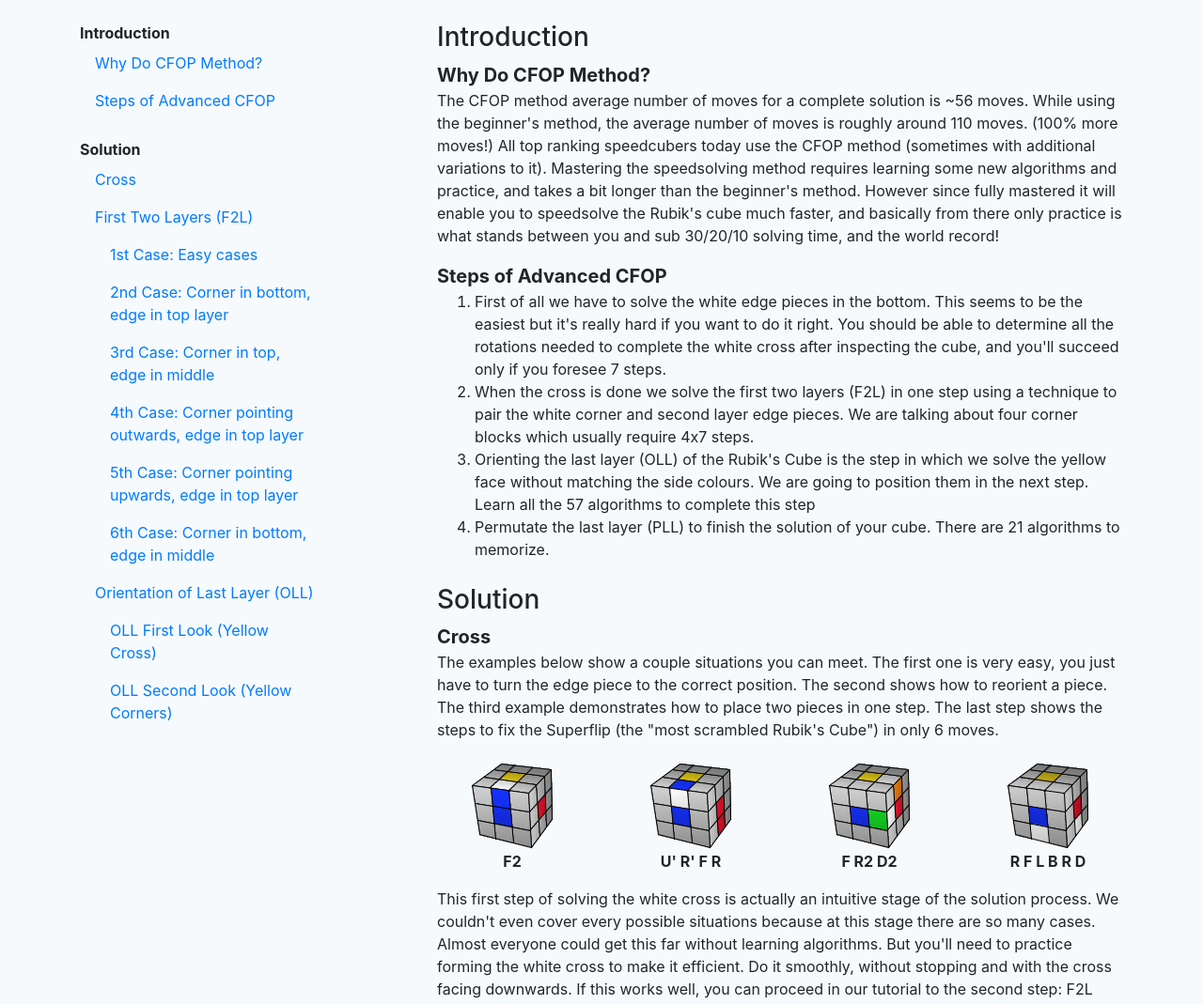
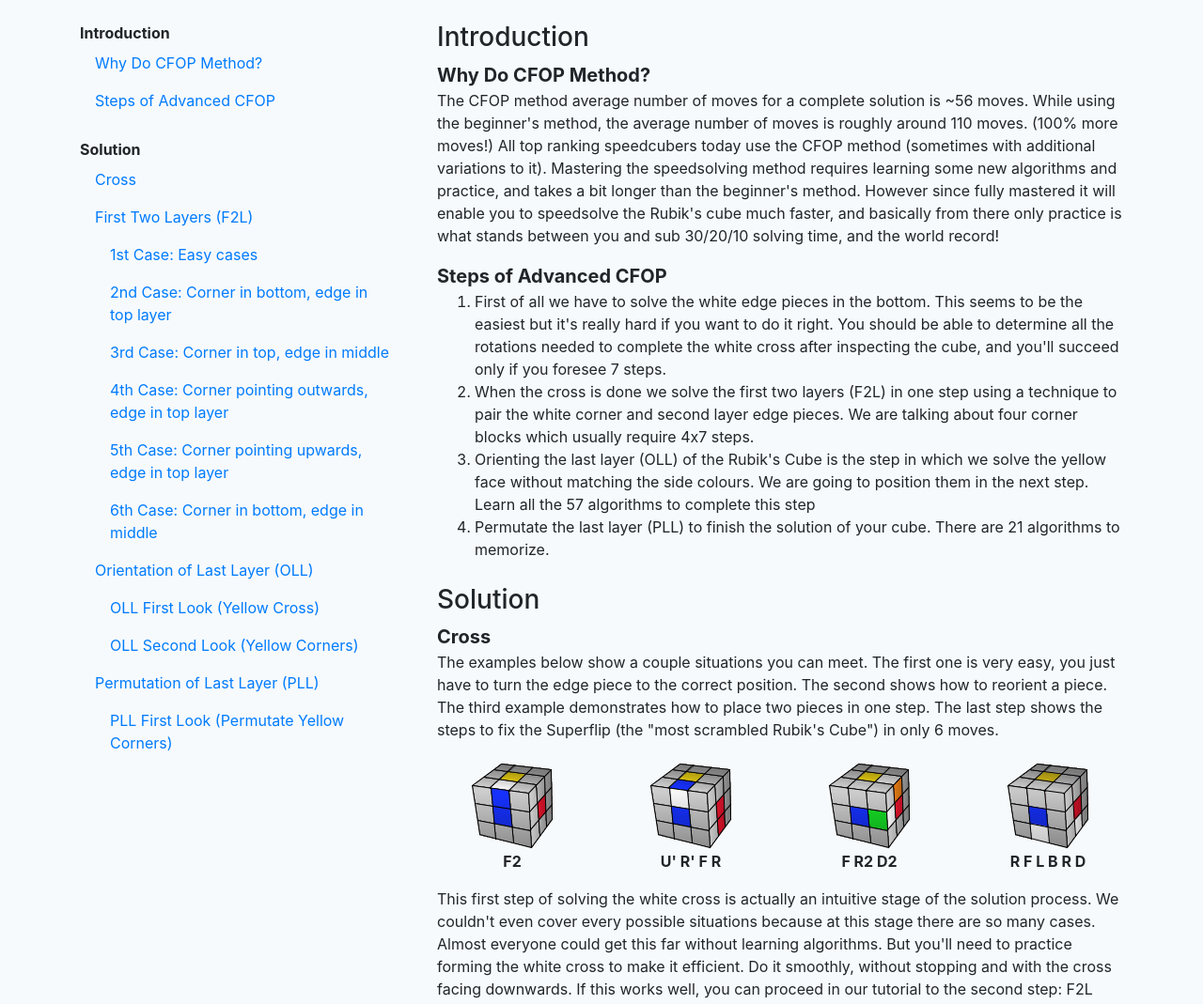
Before and after one commit to denzeltl/rubiks-cube-solution, a plain HTML site: page index.html in a window 1280 px wide. Shown: the part 583-1652 px from the top of the page at 94% size. Drawn offline with nearby package versions, Linux system fonts and the light colour scheme.

Commit message:
finish project

```diff
--- a/css/style.css
+++ b/css/style.css
@@ -24,14 +24,14 @@
 }
 
 #sidebar-nav {
-    overflow: auto;
+    overflow-y: auto;
+    max-width: 100%;
     height: 100vh;
-    width: 310px;
-    direction: rtl;
+    flex-flow: column;
 }
 
-#sidebar-nav li {
-    direction: ltr;
+#summary-nav {
+    margin-bottom: 20px;
 }
 
 #sidebar-nav li a:hover {
@@ -46,7 +46,7 @@
 }
 
 #summary-content {
-    margin-bottom: 50vh;
+    margin-bottom: 50px;
 }
 
 /* Media Queries */
@@ -60,6 +60,13 @@
     }
 }
 
+@media (max-width: 768px) {
+    #sidebar-nav {
+        background: rgb(243, 243, 243);
+        padding-left: 10px;
+    }
+}
+
 /* Keyframes */
 @keyframes sidebar-hover {
     0% {
--- a/index.html
+++ b/index.html
@@ -52,7 +52,7 @@
             <!-- Main Section -->
             <main class="row">
                 <!-- Sidebar Nav -->
-                <div class="col-md-4 d-flex flex-column">
+                <div class="col-md-4">
                     <ul id="sidebar-nav" class="nav nav-pills flex-column sticky-top">
                         <!-- Nav Intro -->
                         <p class="header">Introduction</p>
@@ -95,7 +95,7 @@
                         <!-- Nav Conclusion -->
                         <p class="header">Conclusion</p>
                         <li class="nav-item">
-                            <a class="nav-link active" href="#summary">Summary</a>
+                            <a id="summary-nav" class="nav-link active" href="#summary">Summary</a>
                         </li>
                     </ul>
                 </div>
```
Also changed, not shown: 1 other file.
